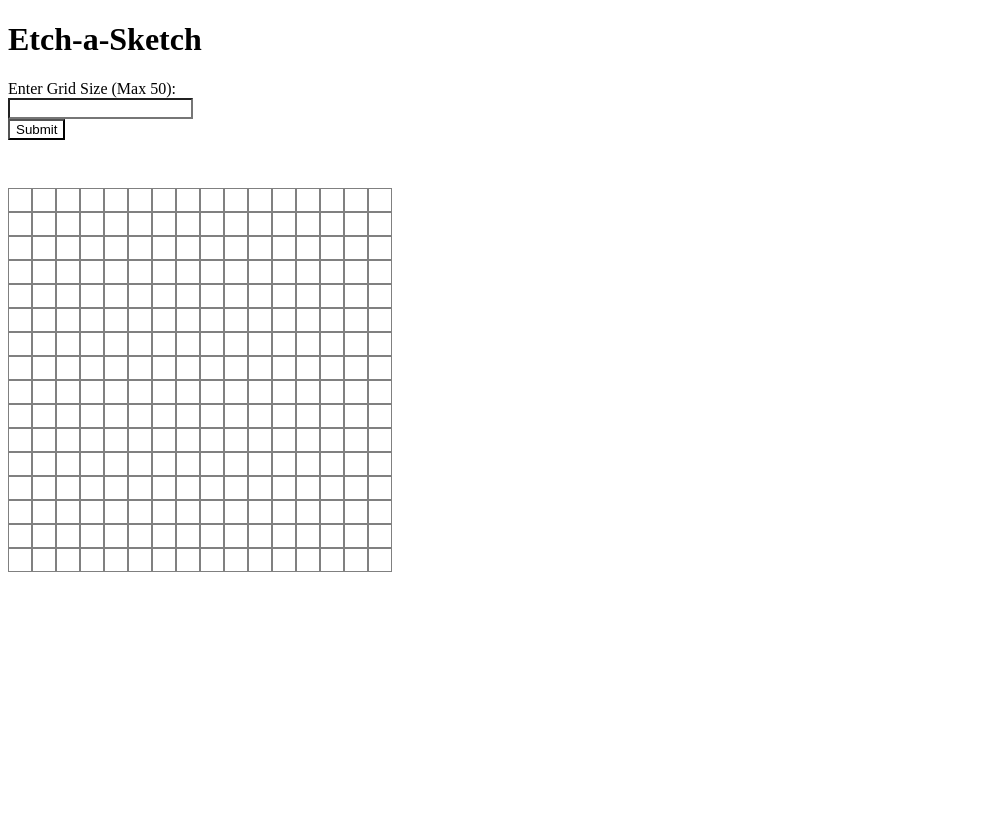
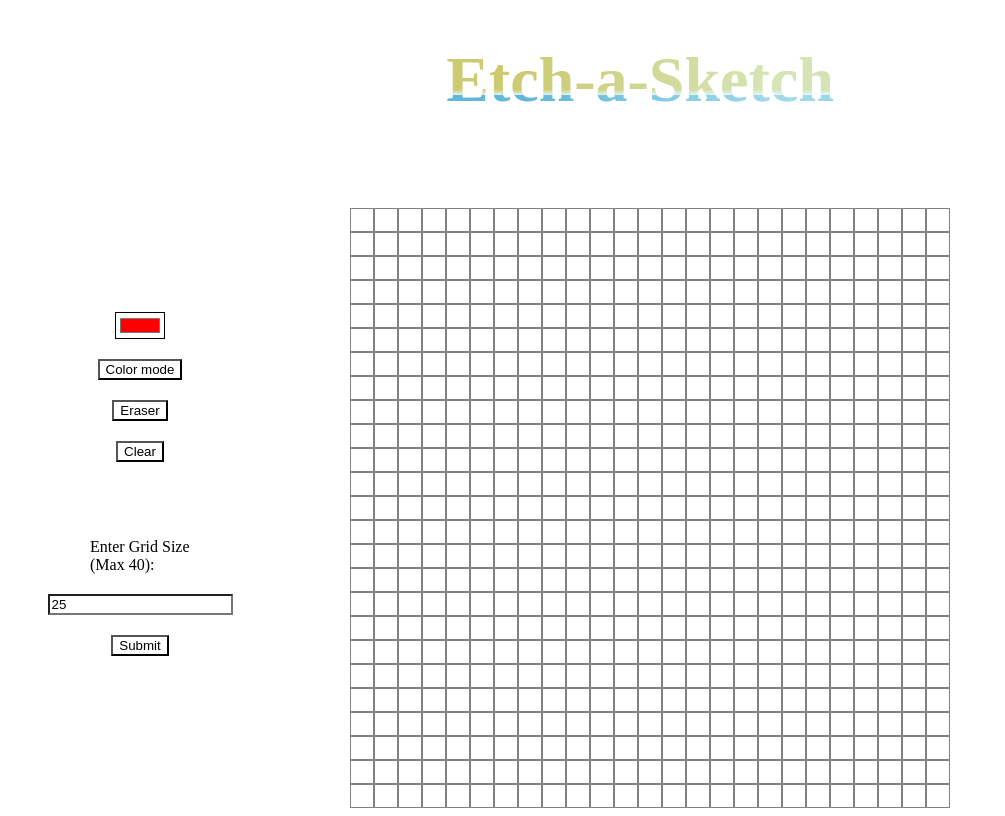
Before and after one commit to toneyzhen/etch-a-sketch, a plain HTML site: page index.html in a window 1280 px wide. Shown: the whole page, without its empty margins (0-1005 px from the left). Drawn offline with Linux system fonts and the light colour scheme.

Commit message:
added options to change the grid

```diff
--- a/index.html
+++ b/index.html
@@ -12,13 +12,20 @@
 <body>
     <h1 class="title">Etch-a-Sketch</h1>
 
-    <label for="gSize">Enter Grid Size (Max 50):</label><br>
-    <input type="text" id="gSize"><br>
-    <button id="gridSizeBtn">Submit</button>
+    <div class = "content">
+        <div class = "inputSettings">
+            <input id="colorPicker" type="color" value="#FF0000" />
+            <button id="colorButton">Color mode</button>
+            <button id="eraserButton">Eraser</button>
+            <button id="clearButton">Clear</button>
 
-    <div class = "grid_container" id = "gridContainer">
+            <br><br><label for="gSize">Enter Grid Size (Max 40):</label>
+            <input type="text" id="gSize" class = "size_input" value="25">
+            <button id="gridSizeBtn">Submit</button>
+        </div>
+
+        <div class = "grid_container" id = "gridContainer"></div>
     </div>
-
 
 </body>
 
--- a/script.js
+++ b/script.js
@@ -5,11 +5,16 @@ let cells = document.getElementsByClassName("grid_cell");
 let gridSize = document.getElementById("gSize");
 let gridSizeButton = document.getElementById("gridSizeBtn");
 
-// Creates a default grid sized 16x16
+let colorPicker = document.getElementById("colorPicker");
+let colorButton = document.getElementById("colorButton");
+let eraserButton = document.getElementById("eraserButton");
+let clearButton = document.getElementById("clearButton");
+
+// Creates a default grid sized 25x25
 function defaultGrid()
 {
-    makeRows(16);
-    makeColumns(16);
+    makeRows(25);
+    makeColumns(25);
     // console.log("HUHHH")
 }
 
@@ -38,42 +43,98 @@ function makeColumns(cellNum)
 };
 
 
+
+// mouse mechanics for coloring. mouse needs be either simply mouseDown or mouseDown + mouseOver to color
+let mouseDownFlag = false
+document.body.onmousedown = () => (mouseDownFlag = true)
+document.body.onmouseup = () => (mouseDownFlag = false)
+
+
+// global variable to keep track of color choice
+currentColor = "red"; // default color
+
+colorPicker.oninput = (e) => setColor(e.target.value)
+function setColor(color)
+{
+    currentColor = color;
+}
+
+
+
+// color button removes eraser eventListener from cell and adds color eventListener
+colorButton.addEventListener('click', () =>
+{
+    document.querySelectorAll(".grid_cell").forEach((e) => e.removeEventListener('mouseover', eraseColor));
+    document.querySelectorAll(".grid_cell").forEach((e) => e.removeEventListener('click', eraseColor));
+
+    document.querySelectorAll(".grid_cell").forEach((e) => e.addEventListener('mouseover', changeColor));
+    document.querySelectorAll(".grid_cell").forEach((e) => e.addEventListener('click', changeColor));
+})
+// changes color to whatever is selected
+function changeColor(event)
+{
+    if (event.type === 'mouseover' && !mouseDownFlag)
+    {
+        return
+    }
+    event.target.style.backgroundColor = currentColor;
+}
+
+
+
+// eraser button removes color eventListener from cell and adds erase eventListener
+eraserButton.addEventListener('click', () =>
+{
+    document.querySelectorAll(".grid_cell").forEach((e) => e.removeEventListener('mouseover', changeColor));
+    document.querySelectorAll(".grid_cell").forEach((e) => e.removeEventListener('click', changeColor));
+
+    document.querySelectorAll(".grid_cell").forEach((e) => e.addEventListener('mouseover', eraseColor));
+    document.querySelectorAll(".grid_cell").forEach((e) => e.addEventListener('click', eraseColor));
+})
+// erases if mouse is down
+function eraseColor(event)
+{
+    if (event.type === 'mouseover' && !mouseDownFlag)
+    {
+        return
+    }
+    event.target.style.backgroundColor = "white"
+}
+
+
+
+// clear button just resets the grid
+clearButton.addEventListener('click', ()=>
+{
+    reset();
+})
+
+function reset()
+{
+    document.querySelectorAll(".grid_row").forEach((e) => e.parentNode.removeChild(e));
+    document.querySelectorAll(".grid_cell").forEach((e) => e.parentNode.removeChild(e));
+    makeRows(gridSize.value);
+    makeColumns(gridSize.value);
+}
+
+
+// grid size button which takes the input and changes the grid based off of it
+gridSizeButton.addEventListener('click', changeGrid)
+
 function changeGrid(event)
 {
-    if (gridSize.value > 50 || gridSize.value < 0)
+    if (gridSize.value > 40 || gridSize.value < 0)
     {
         return;
     }
     else
     {
         reset();
-        makeRows(gridSize.value);
-        makeColumns(gridSize.value);
     }
 }
 
-gridSizeButton.addEventListener('click', changeGrid)
 
 
 
-function reset()
-{
-    document.querySelectorAll(".grid_row").forEach((e) => e.parentNode.removeChild(e));
-}
-
-// mouse mechanics for coloring. mouse needs be either simply mouseDown or mouseDown + mouseOver to color
-let mouseDownFlag = false
-document.body.onmousedown = () => (mouseDownFlag = true)
-document.body.onmouseup = () => (mouseDownFlag = false)
-
-function changeColor(event)
-{
-    if (event.type === 'mouseover' && !mouseDownFlag)
-    {
-        return
-    }
-    event.target.style.backgroundColor = "red"
-}
-
 
 defaultGrid();
--- a/style.css
+++ b/style.css
@@ -3,6 +3,41 @@
   background-color: white;
 }
 
+
+
+.title
+{
+  text-align: center;
+  font-size: 4em;
+
+  /* copied from https://www.w3docs.com/snippets/css/how-to-create-a-multicolor-text-in-html-and-css.html*/
+  background: linear-gradient(to right, rgba(255, 215, 255, 0) 0%, rgba(225, 255, 255, 0.5) 20%, rgba(255, 255, 255, 0) 61%), linear-gradient(rgb(204, 203, 114) 52%, rgb(224, 246, 255) 60%, rgb(97, 183, 217) 52%); /* you can change the colors based on your preference */
+  background-clip: text; /*it defines how far the background should extend within an element, here we set it to text */
+  -webkit-background-clip: text; /*for browsers compatibility */
+  -webkit-text-fill-color: transparent; /* specifies the fill color of text characters. We use transparent to use the background as our text fill  */
+  animation: wave 2000ms ease alternate infinite;
+  transition: all 1s ease;
+}
+@keyframes wave
+{
+  0% {
+    background-position: 0 0;
+  }
+  100% {
+    background-position: 50vw 10px;
+  }
+}
+
+
+
+.content {
+  display: flex;
+  align-items: center;
+  justify-content: flex-start;
+  gap: 160px;
+  max-width: 1100px;
+  margin: 0 auto;
+}
 
 
 .grid_cell
@@ -18,7 +53,6 @@
 .grid_container
 {
     margin-top: 3em;
-    text-align: center;
 }
 
 
@@ -26,4 +60,16 @@
 .grid_row
 {
   display: flex; /* required to remove the space in between the rows. can also set max-height or line-height to ## px */
+  align-items: center;
+  justify-content: center;
 }
+
+
+.inputSettings {
+  display: flex;
+  flex-direction: column;
+  align-items: center;
+  justify-content: center;
+  gap: 20px;
+  width: 100px;
+}
```
